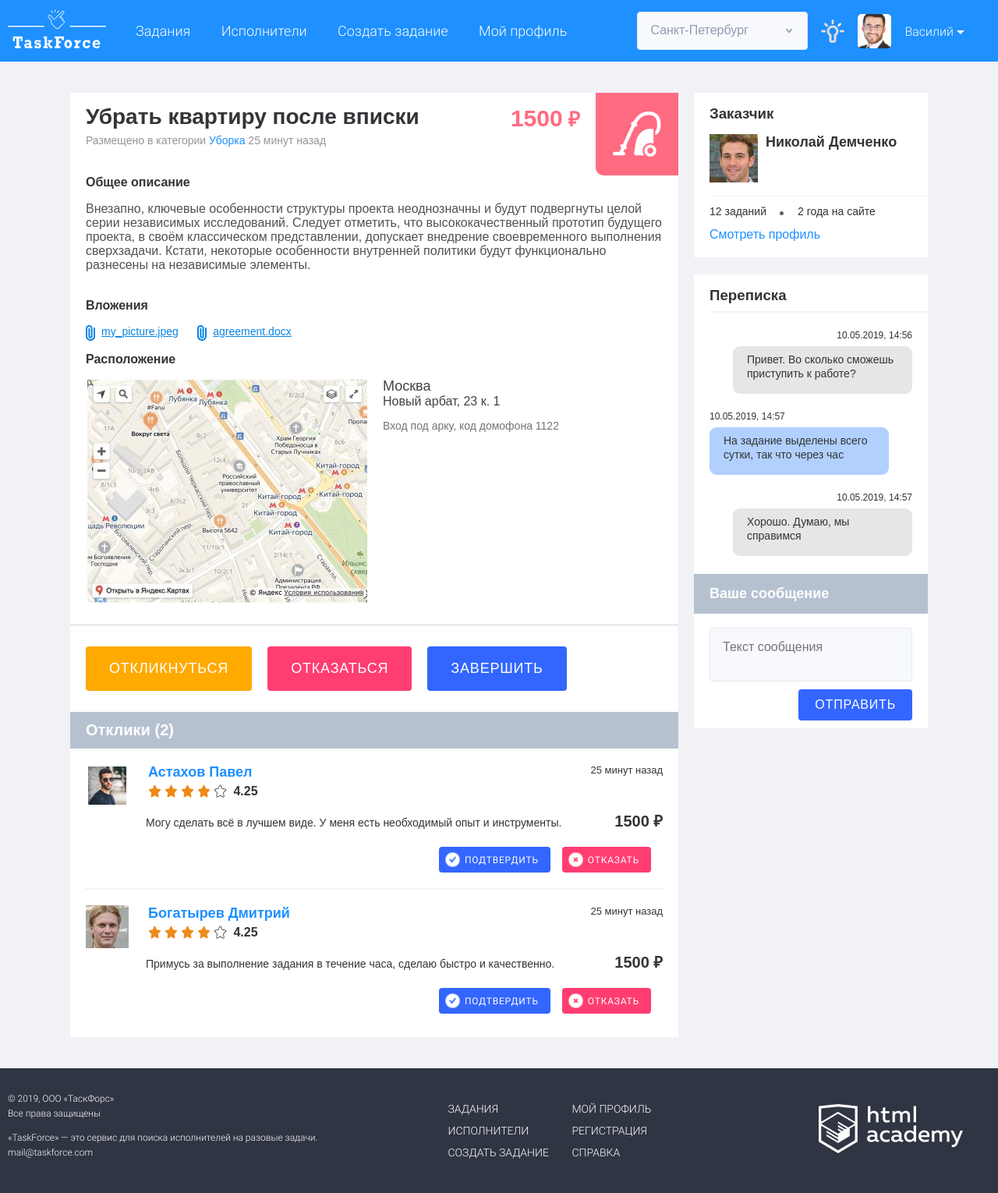
After one commit to htmlacademy-yii/56426-task-force-1, a Yii app: template frontend/views/tasks/view.php in a window 1280 px wide. The commit adds this page. Shown: the whole page at 78% size. Run offline with PHP 8.4 and a stand-in for Yii, Linux system fonts and the light colour scheme; the template is opened without the code that fills it, so the values that code supplies are empty; some libraries are stand-ins or nearby versions; some web fonts are replaced.

Commit message:
Создание страниц просмотра задания и исполнителя

```diff
--- a/frontend/views/tasks/index.php
+++ b/frontend/views/tasks/index.php
@@ -3,6 +3,7 @@
 /* @var $this yii\web\View */
 
 use frontend\models\Category;
+use yii\helpers\Url;
 use yii\helpers\Html;
 use yii\widgets\ActiveField;
 use yii\widgets\ActiveForm;
@@ -17,7 +18,7 @@ $this->title = 'Список заданий - TaskForce';
         <?php foreach ($tasks as $task): ?>
             <div class="new-task__card">
                 <div class="new-task__title">
-                    <a href="#" class="link-regular"><h2><?= $task->name; ?></h2></a>
+                    <a href="<?=Url::to(['view', 'id' => $task->id]);?>" class="link-regular"><h2><?= $task->name; ?></h2></a>
                     <a class="new-task__type link-regular" href="#"><p><?= $task->category->name; ?></p></a>
                 </div>
                 <div class="new-task__icon new-task__icon--<?= $task->category->icon; ?>"></div>
--- /dev/null
+++ b/frontend/views/tasks/view.php
@@ -0,0 +1,151 @@
+<?php
+
+/* @var $this yii\web\View */
+
+$this->title = 'Задание - TaskForce';
+
+?>
+
+<section class="content-view">
+    <div class="content-view__card">
+        <div class="content-view__card-wrapper">
+            <div class="content-view__header">
+                <div class="content-view__headline">
+                    <h1>Убрать квартиру после вписки</h1>
+                    <span>Размещено в категории
+                        <a href="#" class="link-regular">Уборка</a>
+                        25 минут назад</span>
+                </div>
+                <b class="new-task__price new-task__price--clean content-view-price">1500<b> ₽</b></b>
+                <div class="new-task__icon new-task__icon--clean content-view-icon"></div>
+            </div>
+            <div class="content-view__description">
+                <h3 class="content-view__h3">Общее описание</h3>
+                <p>
+                    Внезапно, ключевые особенности структуры проекта неоднозначны и будут подвергнуты целой серии
+                    независимых исследований. Следует отметить, что высококачественный прототип будущего проекта, в
+                    своём классическом представлении, допускает внедрение своевременного выполнения сверхзадачи.
+                    Кстати, некоторые особенности внутренней политики будут функционально разнесены на независимые
+                    элементы.
+                </p>
+            </div>
+            <div class="content-view__attach">
+                <h3 class="content-view__h3">Вложения</h3>
+                <a href="#">my_picture.jpeg</a>
+                <a href="#">agreement.docx</a>
+            </div>
+            <div class="content-view__location">
+                <h3 class="content-view__h3">Расположение</h3>
+                <div class="content-view__location-wrapper">
+                    <div class="content-view__map">
+                        <a href="#">
+                            <img src="./img/map.jpg" width="361" height="292" alt="Москва, Новый арбат, 23 к. 1">
+                        </a>
+                    </div>
+                    <div class="content-view__address">
+                        <span class="address__town">Москва</span><br>
+                        <span>Новый арбат, 23 к. 1</span>
+                        <p>Вход под арку, код домофона 1122</p>
+                    </div>
+                </div>
+            </div>
+        </div>
+        <div class="content-view__action-buttons">
+                <button class=" button button__big-color response-button open-modal"
+                        type="button" data-for="response-form">Откликнуться</button>
+                <button class="button button__big-color refusal-button open-modal"
+                        type="button" data-for="refuse-form">Отказаться</button>
+            <button class="button button__big-color request-button open-modal"
+                    type="button" data-for="complete-form">Завершить</button>
+        </div>
+    </div>
+    <div class="content-view__feedback">
+        <h2>Отклики <span>(2)</span></h2>
+        <div class="content-view__feedback-wrapper">
+            <div class="content-view__feedback-card">
+                <div class="feedback-card__top">
+                    <a href="#"><img src="./img/man-glasses.jpg" width="55" height="55"></a>
+                    <div class="feedback-card__top--name">
+                        <p><a href="#" class="link-regular">Астахов Павел</a></p>
+                        <span></span><span></span><span></span><span></span><span class="star-disabled"></span>
+                        <b>4.25</b>
+                    </div>
+                    <span class="new-task__time">25 минут назад</span>
+                </div>
+                <div class="feedback-card__content">
+                    <p>
+                        Могу сделать всё в лучшем виде. У меня есть необходимый опыт и инструменты.
+                    </p>
+                    <span>1500 ₽</span>
+                </div>
+                <div class="feedback-card__actions">
+                    <a class="button__small-color request-button button"
+                            type="button">Подтвердить</a>
+                    <a class="button__small-color refusal-button button"
+                            type="button">Отказать</a>
+                </div>
+            </div>
+            <div class="content-view__feedback-card">
+                <div class="feedback-card__top">
+                    <a href="#"><img src="./img/man-blond.jpg" width="55" height="55"></a>
+                    <div class="feedback-card__top--name">
+                        <p class="link-name"><a href="#" class="link-regular">Богатырев Дмитрий</a></p>
+                        <span></span><span></span><span></span><span></span><span class="star-disabled"></span>
+                        <b>4.25</b>
+                    </div>
+                    <span class="new-task__time">25 минут назад</span>
+                </div>
+                <div class="feedback-card__content">
+                    <p>
+                        Примусь за выполнение задания в течение часа, сделаю быстро и качественно.
+                    </p>
+                    <span>1500 ₽</span>
+                </div>
+                <div class="feedback-card__actions">
+                    <a class="button__small-color request-button button"
+                            type="button">Подтвердить</a>
+                    <a class="button__small-color refusal-button button"
+                            type="button">Отказать</a>
+                </div>
+            </div>
+        </div>
+    </div>
+</section>
+
+<section class="connect-desk">
+    <div class="connect-desk__profile-mini">
+        <div class="profile-mini__wrapper">
+            <h3>Заказчик</h3>
+            <div class="profile-mini__top">
+                <img src="./img/man-brune.jpg" width="62" height="62" alt="Аватар заказчика">
+                <div class="profile-mini__name five-stars__rate">
+                    <p>Николай Демченко</p>
+                </div>
+            </div>
+            <p class="info-customer"><span>12 заданий</span><span class="last-">2 года на сайте</span></p>
+            <a href="#" class="link-regular">Смотреть профиль</a>
+        </div>
+    </div>
+    <div class="connect-desk__chat">
+        <h3>Переписка</h3>
+        <div class="chat__overflow">
+            <div class="chat__message chat__message--out">
+                <p class="chat__message-time">10.05.2019, 14:56</p>
+                <p class="chat__message-text">Привет. Во сколько сможешь приступить к работе?</p>
+            </div>
+            <div class="chat__message chat__message--in">
+                <p class="chat__message-time">10.05.2019, 14:57</p>
+                <p class="chat__message-text">На задание выделены всего сутки, так что через час</p>
+            </div>
+            <div class="chat__message chat__message--out">
+                <p class="chat__message-time">10.05.2019, 14:57</p>
+                <p class="chat__message-text">Хорошо. Думаю, мы справимся</p>
+            </div>
+        </div>
+        <p class="chat__your-message">Ваше сообщение</p>
+        <form class="chat__form">
+            <textarea class="input textarea textarea-chat" rows="2" name="message-text" placeholder="Текст сообщения"></textarea>
+            <button class="button chat__button" type="submit">Отправить</button>
+        </form>
+    </div>
+</section>
--- a/frontend/views/users/index.php
+++ b/frontend/views/users/index.php
@@ -3,6 +3,7 @@
 /* @var $this yii\web\View */
 
 use frontend\models\Skill;
+use yii\helpers\Url;
 use yii\helpers\Html;
 use yii\widgets\ActiveForm;
 use yii\widgets\ActiveField;
@@ -35,7 +36,7 @@ $this->title = 'Список исполнителей - TaskForce';
                     <span><?=$user->feedbackCount();?> отзывов</span>
                 </div>
                 <div class="feedback-card__top--name user__search-card">
-                    <p class="link-name"><a href="#" class="link-regular"><?=$user->name;?></a></p>
+                    <p class="link-name"><a href="<?=Url::to(['view', 'id' => $user->id]);?>" class="link-regular"><?=$user->name;?></a></p>
                     <?=$user->stars();?>
                     <b><?=sprintf("%0.2f", $user->rating());?></b>
                     <p class="user__search-content"><?=$user->profile->about;?></p>
```
Also changed, not shown: frontend/controllers/TasksController.php (+10 -0 lines), frontend/controllers/UsersController.php (+10 -0 lines), frontend/views/users/view.php (added, +101 -0 lines).
